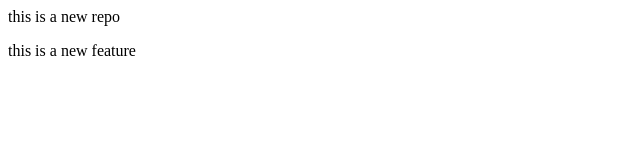
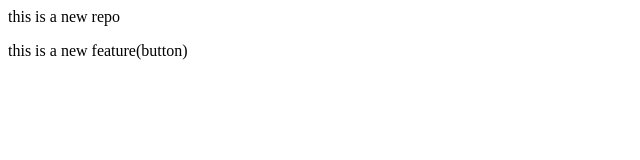
Before and after one commit to Chandra6299/localrepo, a plain HTML site: page index.html in a window 1280 px wide. Shown: the full height of the page, 0-640 px from the left. Drawn offline with Linux system fonts and the light colour scheme.

```diff
--- a/index.html
+++ b/index.html
@@ -1,5 +1,3 @@
 <p> this is a new repo</p>
 <p>
-    this is a new feature
-
-</p>
+    this is a new feature(button) </p>
```
